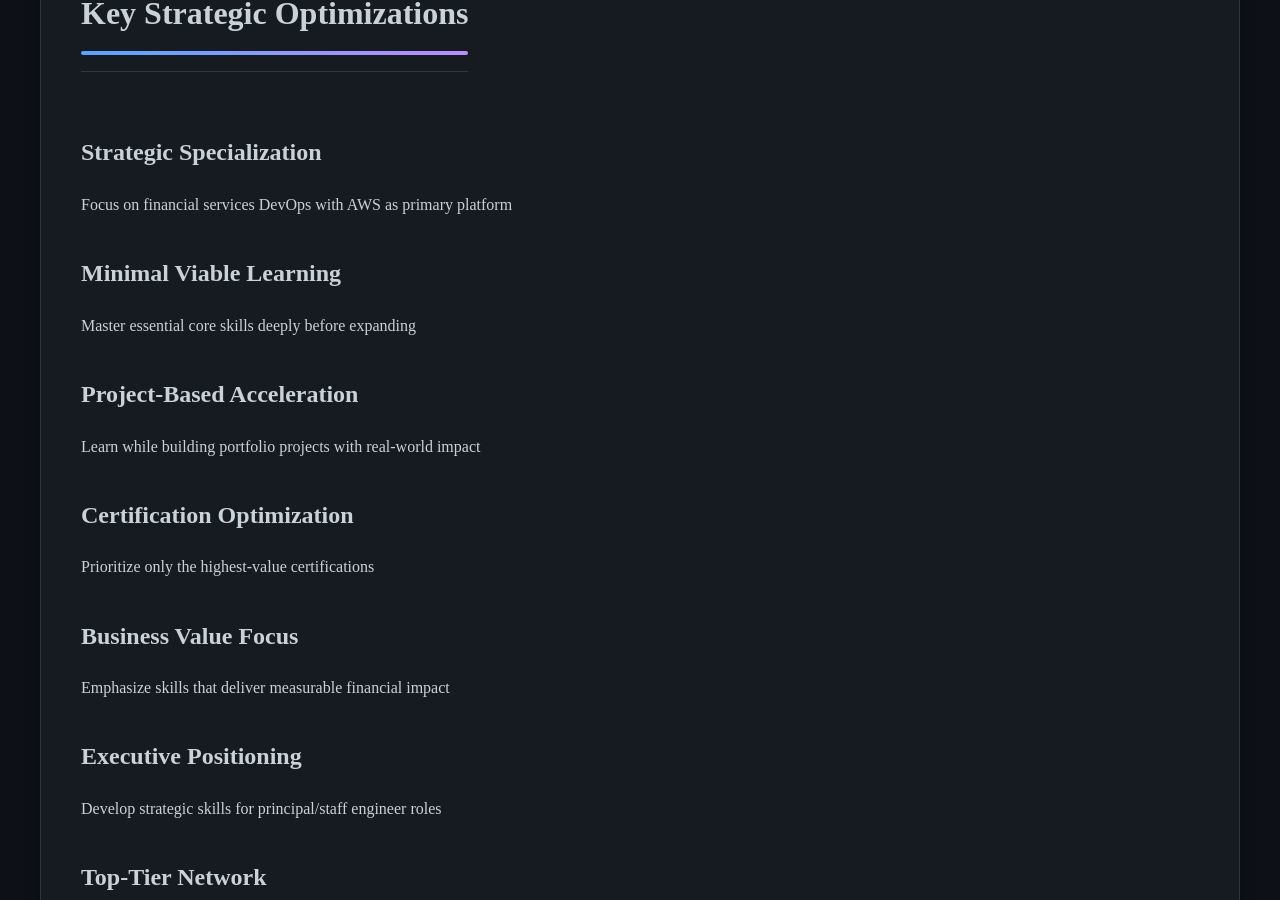
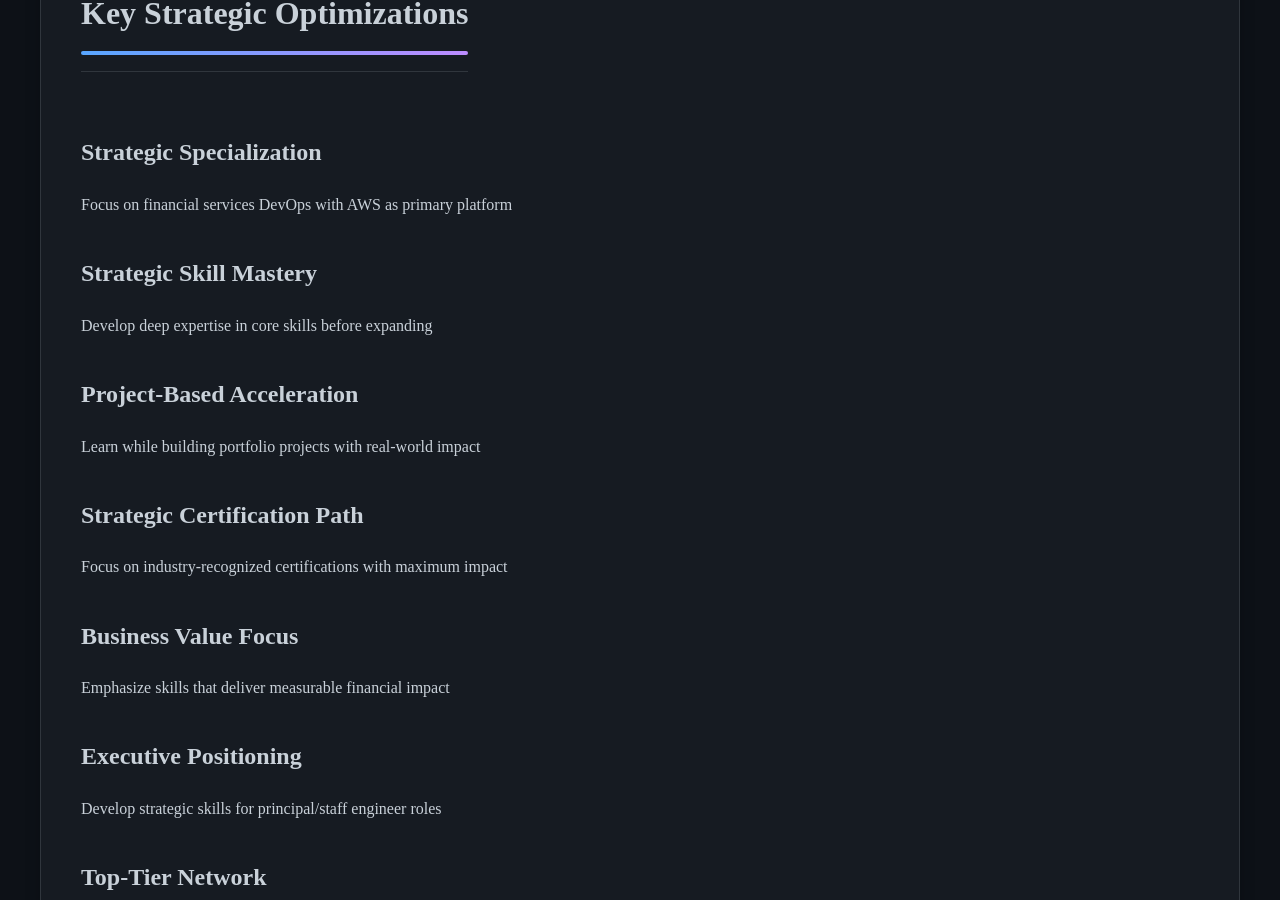
Before and after one commit to joshuamichaelhall/joshuamichaelhall.github.io, a Jekyll site: the page built from pages/roadmap.md, in a window 1280 px wide and 900 px high, scrolled down 831 px. Built offline with Jekyll 4.4.1, drawn with Linux system fonts in a browser that asks for light colours; nearby versions of some CDN libraries.

Commit message:
Update roadmap page strategic principles
- Changed 'Minimal Viable Learning' to 'Strategic Skill Mastery'
- Updated description to 'Develop deep expertise in core skills before expanding'
- Changed 'Certification Optimization' to 'Strategic Certification Path'
- Updated description to 'Focus on industry-recognized certifications with maximum impact'

🤖 Generated with [Claude Code](https://claude.ai/code)

Co-Authored-By: Claude <noreply@anthropic.com>

```diff
--- a/pages/roadmap.md
+++ b/pages/roadmap.md
@@ -26,8 +26,8 @@ permalink: /roadmap/
     </div>
 
     <div class="focus-area">
-      <h3>Minimal Viable Learning</h3>
-      <p>Master essential core skills deeply before expanding</p>
+      <h3>Strategic Skill Mastery</h3>
+      <p>Develop deep expertise in core skills before expanding</p>
     </div>
 
     <div class="focus-area">
@@ -36,8 +36,8 @@ permalink: /roadmap/
     </div>
 
     <div class="focus-area">
-      <h3>Certification Optimization</h3>
-      <p>Prioritize only the highest-value certifications</p>
+      <h3>Strategic Certification Path</h3>
+      <p>Focus on industry-recognized certifications with maximum impact</p>
     </div>
 
     <div class="focus-area">
```
